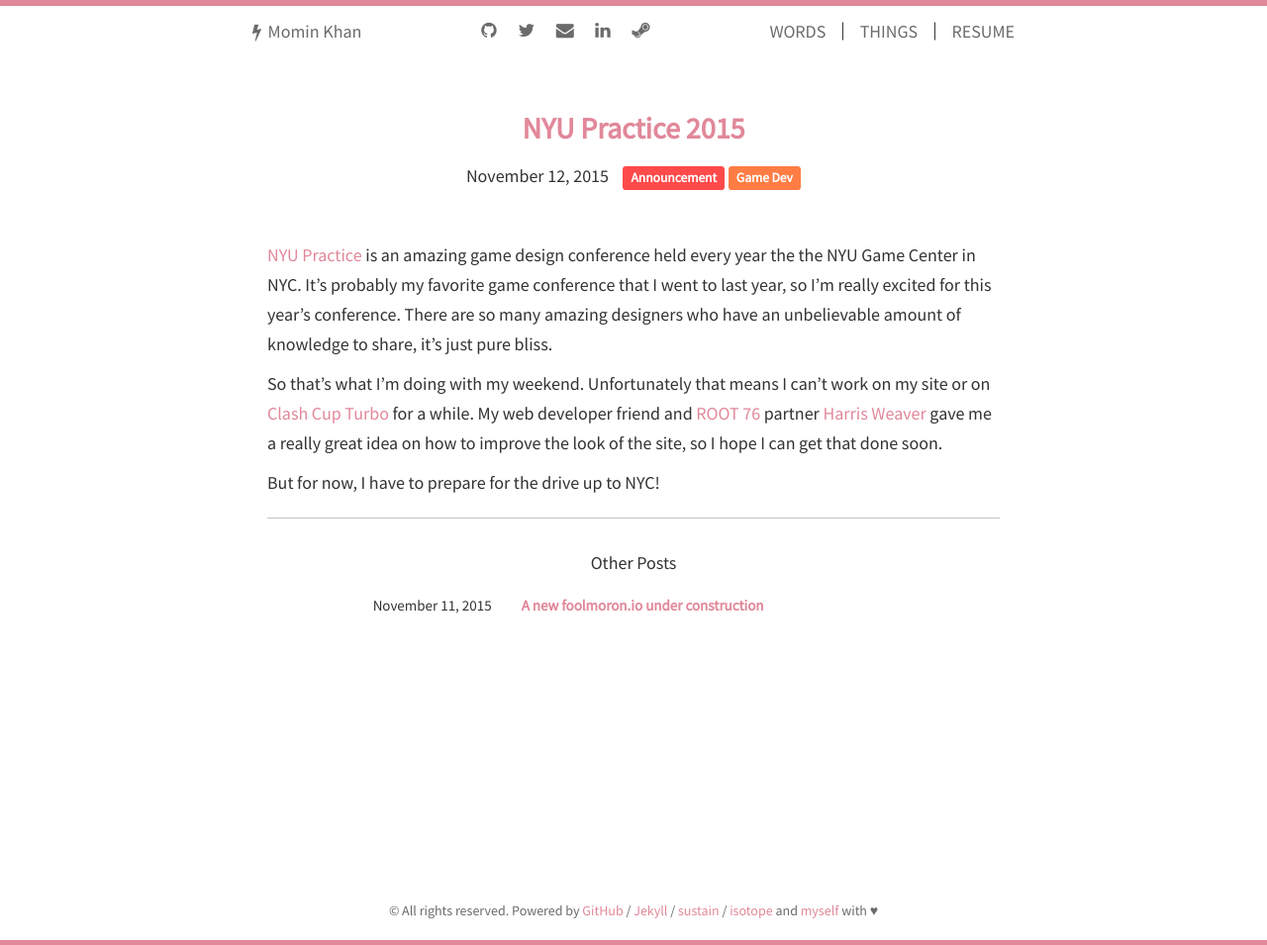
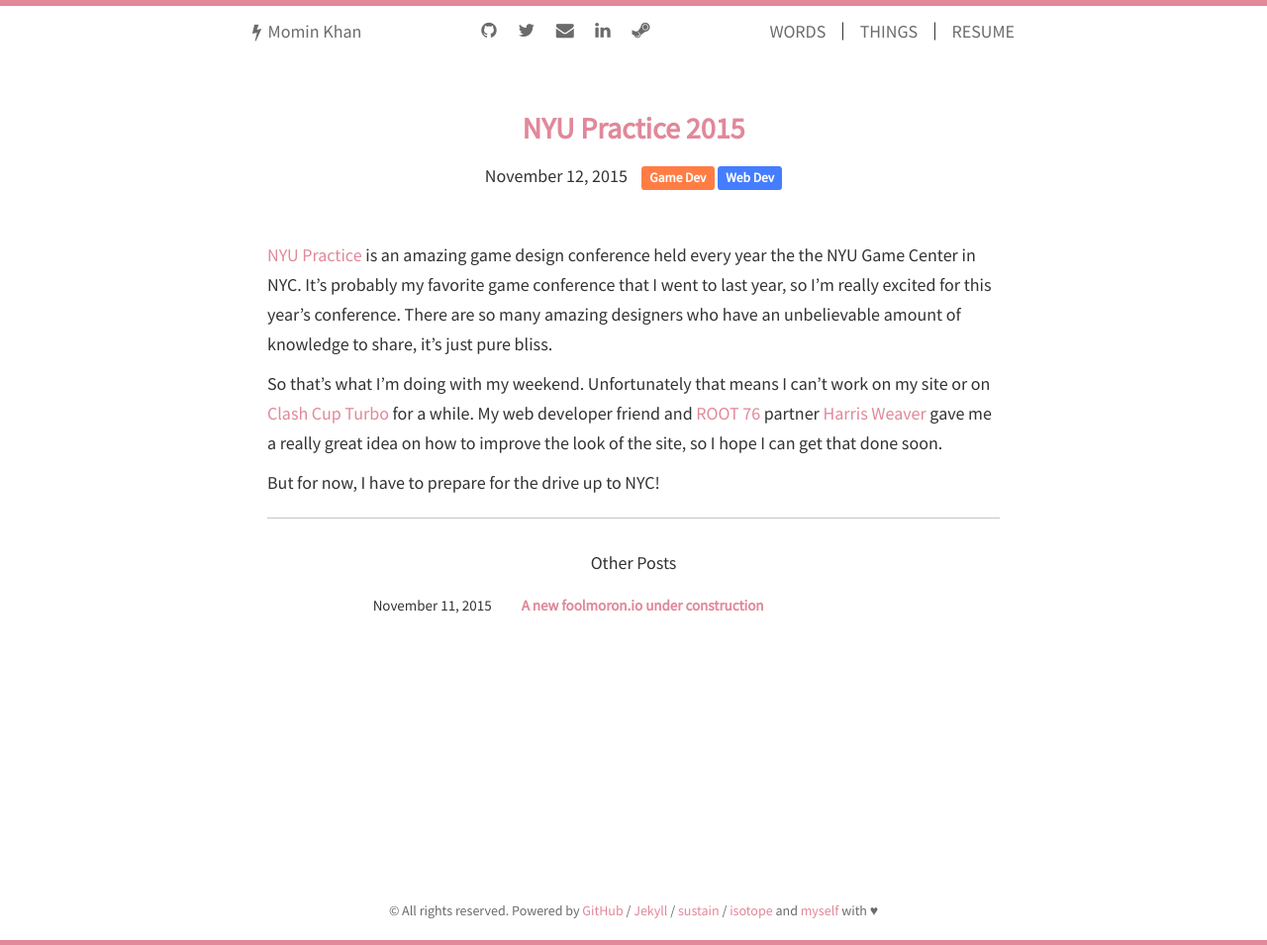
Before and after one commit to foolmoron/foolmoron.github.io, a Jekyll site: the page built from _posts/2015-11-12-practice-2015.md, in a window 1280 px wide. Shown: the whole page at 99% size. Built offline with Jekyll 4.4.1, drawn with Linux system fonts in a browser that asks for light colours; nearby versions of some CDN libraries; Markdown is read by kramdown in place of the engine named in the settings.

Commit message:
Update 2015-11-12-practice-2015.md

```diff
--- a/_posts/2015-11-12-practice-2015.md
+++ b/_posts/2015-11-12-practice-2015.md
@@ -3,8 +3,8 @@ layout: post
 title: NYU Practice 2015
 color: '#E1889A'
 tags:
-- Announcement
 - Game Dev
+- Web Dev
 ---
 
 [NYU Practice](http://gamecenter.nyu.edu/practice/) is an amazing game design conference held every year the the NYU Game Center in NYC. It's probably my favorite game conference that I went to last year, so I'm really excited for this year's conference. There are so many amazing designers who have an unbelievable amount of knowledge to share, it's just pure bliss.
```
